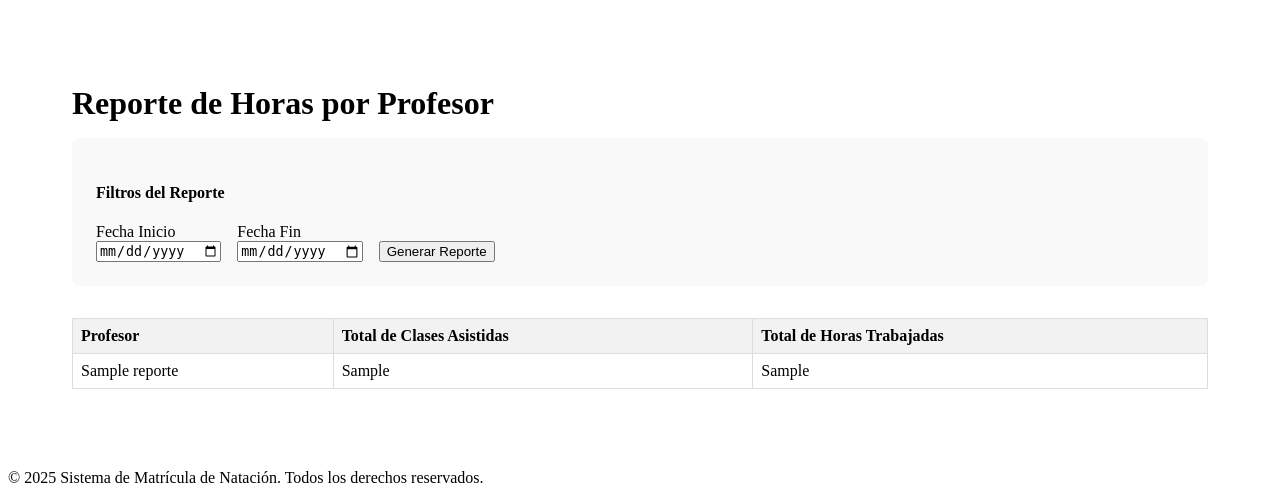
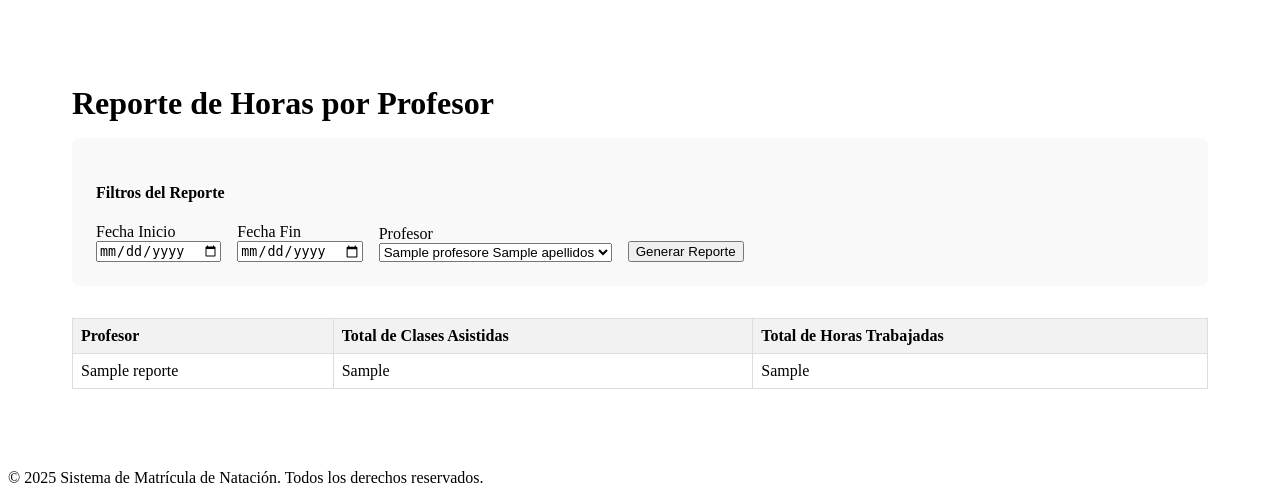
Before and after one commit to miguel-ls/natacion, a PHP site: template src/views/reportes/profesores.php in a window 1280 px wide. Shown: the part 85-587 px from the top of the page. Run offline with PHP 8.4, Linux system fonts and the light colour scheme; most values are stand-ins (such as "Sample title", 1, 10 or a date in 2020).

Commit message:
This commit delivers an enhancement to the teacher report and a critical bug fix for the sales report.
- Feature: The "Reporte de Profesores" now includes a dropdown menu to filter the results by a specific teacher. This required updates to the controller to fetch the teacher list, the view to display the filter, and the database stored procedure to handle the filtering logic.
- Fix: A fatal error on the "Reporte de Ventas" page has been resolved. The error was caused by incorrect calls to the `sp_get_all_alumnos` and `sp_get_all_cursos` stored procedures, which were missing a required argument. The calls have been corrected.

```diff
--- a/db/stored_procedures.sql
+++ b/db/stored_procedures.sql
@@ -970,7 +970,8 @@ DELIMITER $$
 -- Reporte de horas trabajadas por profesor
 CREATE PROCEDURE `sp_reporte_horas_profesor`(
     IN p_fecha_inicio DATE,
-    IN p_fecha_fin DATE
+    IN p_fecha_fin DATE,
+    IN p_id_profesor INT
 )
 BEGIN
     SELECT
@@ -984,6 +985,7 @@ BEGIN
     WHERE
         ap.estado = 'presente'
         AND ap.fecha BETWEEN p_fecha_inicio AND p_fecha_fin
+        AND (p_id_profesor = 0 OR ap.id_profesor = p_id_profesor)
     GROUP BY p.id_profesor, profesor_nombre
     ORDER BY profesor_nombre;
 END$$
--- a/src/views/reportes/profesores.php
+++ b/src/views/reportes/profesores.php
@@ -29,6 +29,17 @@ require_once __DIR__ . '/../partials/header.php';
             <div class="form-group">
                 <label for="fecha_fin">Fecha Fin</label>
                 <input type="date" name="fecha_fin" value="<?php echo htmlspecialchars($fecha_fin); ?>">
+            </div>
+            <div class="form-group">
+                <label for="id_profesor">Profesor</label>
+                <select name="id_profesor" id="id_profesor">
+                    <option value="0">Todos los Profesores</option>
+                    <?php foreach ($profesores as $profesor): ?>
+                        <option value="<?php echo $profesor['id_profesor']; ?>" <?php echo (isset($id_profesor) && $profesor['id_profesor'] == $id_profesor) ? 'selected' : ''; ?>>
+                            <?php echo htmlspecialchars($profesor['nombres'] . ' ' . $profesor['apellidos']); ?>
+                        </option>
+                    <?php endforeach; ?>
+                </select>
             </div>
             <button type="submit" class="btn btn-primary" style="align-self: flex-end;">Generar Reporte</button>
         </form>
```
Also changed, not shown: src/controllers/ReporteController.php (+18 -6 lines).
